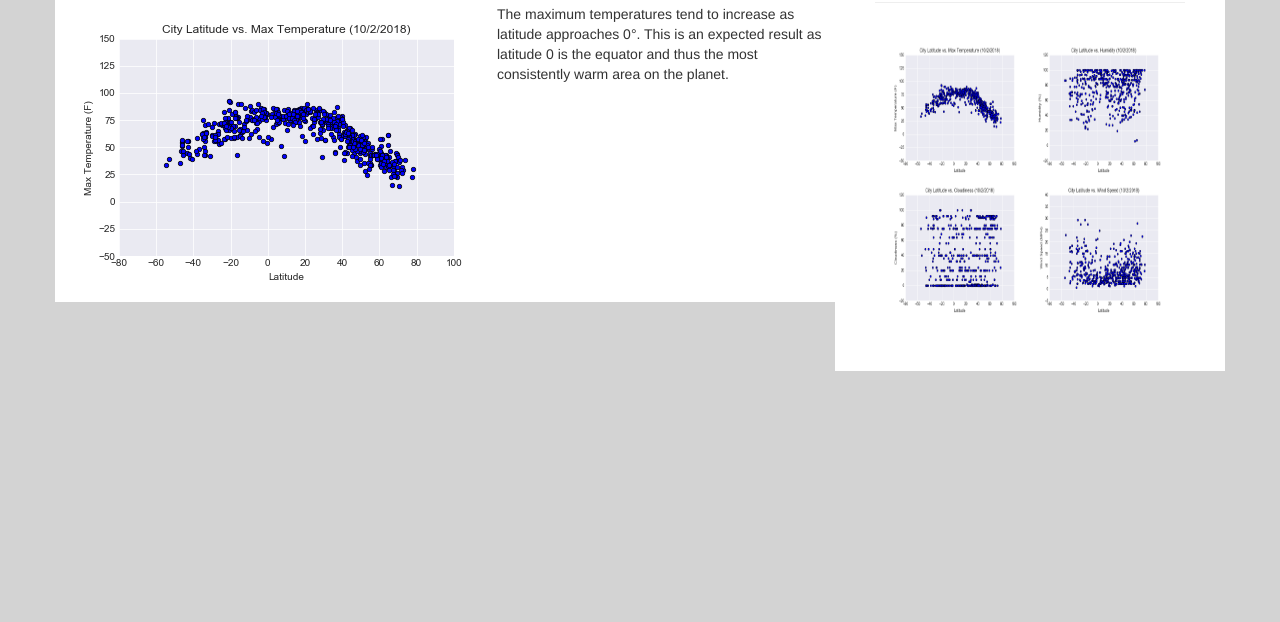
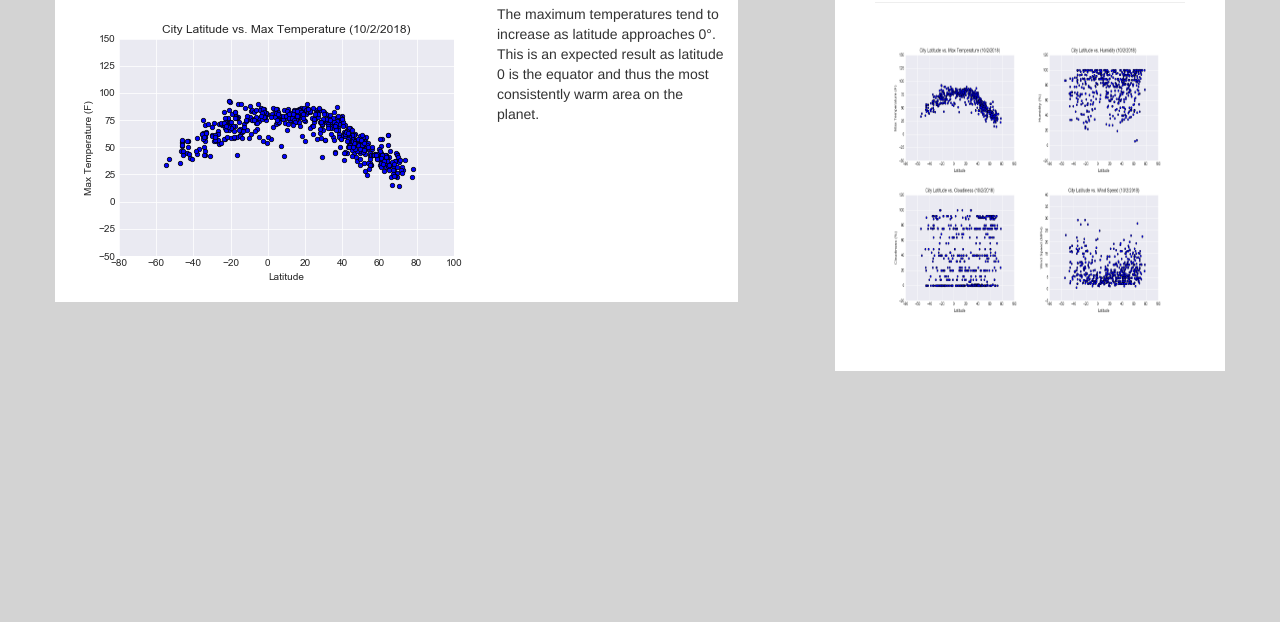
Before and after one commit to FeliciaHatchett/HTML-CSS_Challenge.github.io, a plain HTML site: page temp.html in a window 1280 px wide. Shown: the part 178-800 px from the top of the page. Drawn offline with nearby package versions, Linux system fonts and the light colour scheme; a script that the page names is missing.

Commit message:
finishing touches

```diff
--- a/style.css
+++ b/style.css
@@ -56,9 +56,11 @@ body{
     background-color: lightgray;
     margin-left: auto;
 }
-.col-md-8, .col-md-4, .col-md-12{
+.col-md-7, .col-md-4, .col-md-12{
     background-color: white;
-    padding: 10px;
+    padding: 10px 10px 10px 10px;
+    margin-left: auto;
+    margin-right: auto;
 }
 
 .box{
--- a/temp.html
+++ b/temp.html
@@ -51,7 +51,7 @@
               <!-- Start of container -->
     <div class="container">
             <section class="row">
-              <div class="col-md-8">
+              <div class="col-md-7">
                 <article class="description-content">
                   <h1 class="description-header">Latitude vs. Max Temperature</h1>
                   <hr class="description-hr"/>
@@ -59,9 +59,12 @@
                   <p>The maximum temperatures tend to increase as latitude approaches 0&#176;. This is an expected result as latitude 0 is the equator and thus the most consistently warm area on the planet.</p>
                 </article>
               </div>
+              <div class="col-xs-1"></div>
+
               <div class="col-md-4">
 
                           <!-- Start of Visualizations imageNav Area -->
+                <div class="box1">
                 <section id="imageNav-area">
                     <div class="imageNav-content">
                         <h2 class="imageNav-header">Visualizations</h2>
@@ -73,6 +76,7 @@
                         <a href="windspeed.html"><img src="Latitude_vs_WindSpeed.jpg" alt="Latitude vs. Wind Speed" class="imageNav-photo"></a>
                   </div>
                 </div>
+              </div>
               </section>
               <!-- End of the Visualizations imageNav Area -->
 
```
Also changed, not shown: cloudiness.html (+2 -1 lines), humidity.html (+2 -1 lines), index.html (+2 -2 lines), windspeed.html (+2 -1 lines).
